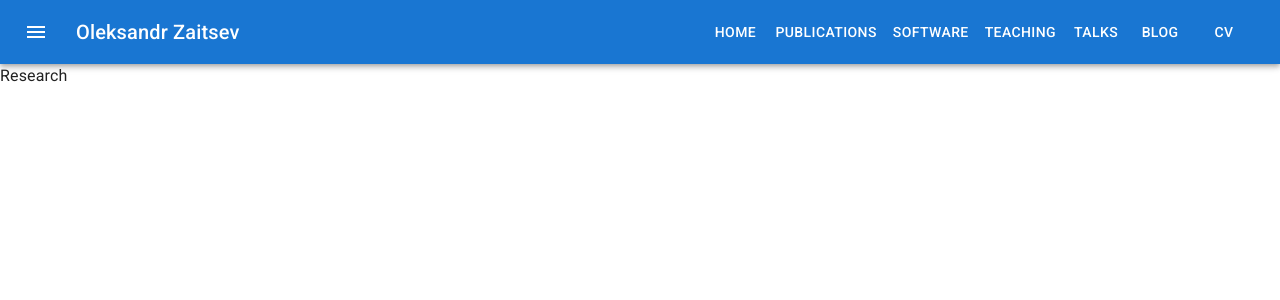
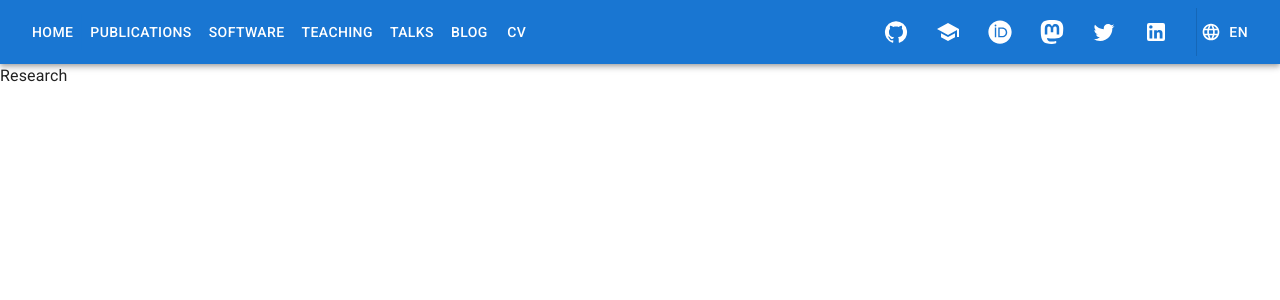
Before and after one commit to olekscode/oleks.fr, a React (Create React App) app: page / in a window 1280 px wide. Shown: the top 300 px of the page. Built offline with nearby package versions, Linux system fonts and the light colour scheme.

Commit message:
Added icons with links

```diff
--- a/src/components/Navigation/index.jsx
+++ b/src/components/Navigation/index.jsx
@@ -4,32 +4,81 @@
 import AppBar from '@mui/material/AppBar';
 import Box from '@mui/material/Box';
 import Toolbar from '@mui/material/Toolbar';
-import Typography from '@mui/material/Typography';
+import Divider from '@mui/material/Divider';
 import Button from '@mui/material/Button';
+import ButtonGroup from '@mui/material/ButtonGroup';
 import IconButton from '@mui/material/IconButton';
-import MenuIcon from '@mui/icons-material/Menu';
+import SvgIcon from '@mui/material/SvgIcon';
+
+import LanguageIcon from '@mui/icons-material/Language';
+import GitHubIcon from '@mui/icons-material/GitHub';
+import SchoolIcon from '@mui/icons-material/School';
+import TwitterIcon from '@mui/icons-material/Twitter';
+import LinkedInIcon from '@mui/icons-material/LinkedIn';
 
 import './style.css';
 import * as ROUTES from '../../constants/routes';
 
+
+const mastodonIcon = (
+  <SvgIcon>
+    {/* credit: icon from https://icons.getbootstrap.com/icons/mastodon/ */}
+    <svg
+      xmlns="http://www.w3.org/2000/svg"
+      fill="currentColor"
+      viewBox="0 0 16 16"
+      strokeWidth={1}
+      stroke="none"
+    >
+      <path
+        strokeLinecap="round"
+        strokeLinejoin="round"
+        d="M11.19 12.195c2.016-.24 3.77-1.475 3.99-2.603.348-1.778.32-4.339.32-4.339 0-3.47-2.286-4.488-2.286-4.488C12.062.238 10.083.017 8.027 0h-.05C5.92.017 3.942.238 2.79.765c0 0-2.285 1.017-2.285 4.488l-.002.662c-.004.64-.007 1.35.011 2.091.083 3.394.626 6.74 3.78 7.57 1.454.383 2.703.463 3.709.408 1.823-.1 2.847-.647 2.847-.647l-.06-1.317s-1.303.41-2.767.36c-1.45-.05-2.98-.156-3.215-1.928a3.614 3.614 0 0 1-.033-.496s1.424.346 3.228.428c1.103.05 2.137-.064 3.188-.189zm1.613-2.47H11.13v-4.08c0-.859-.364-1.295-1.091-1.295-.804 0-1.207.517-1.207 1.541v2.233H7.168V5.89c0-1.024-.403-1.541-1.207-1.541-.727 0-1.091.436-1.091 1.296v4.079H3.197V5.522c0-.859.22-1.541.66-2.046.456-.505 1.052-.764 1.793-.764.856 0 1.504.328 1.933.983L8 4.39l.417-.695c.429-.655 1.077-.983 1.934-.983.74 0 1.336.259 1.791.764.442.505.661 1.187.661 2.046v4.203z"
+      />
+    </svg>
+  </SvgIcon>
+);
+
+const orcidIcon = (
+  <SvgIcon>
+    {/* credit: Font Awesome Free 6.4.2 by @fontawesome - https://fontawesome.com License - https://fontawesome.com/license (Commercial License) Copyright 2023 Fonticons, Inc. */}
+    <svg
+      xmlns="http://www.w3.org/2000/svg"
+      fill="currentColor"
+      viewBox="0 0 512 512"
+      strokeWidth={1}
+      stroke="none"
+    >
+      <path
+        strokeLinecap="round"
+        strokeLinejoin="round"
+        d="M294.75 188.19h-45.92V342h47.47c67.62 0 83.12-51.34 83.12-76.91 0-41.64-26.54-76.9-84.67-76.9zM256 8C119 8 8 119 8 256s111 248 248 248 248-111 248-248S393 8 256 8zm-80.79 360.76h-29.84v-207.5h29.84zm-14.92-231.14a19.57 19.57 0 1 1 19.57-19.57 19.64 19.64 0 0 1-19.57 19.57zM300 369h-81V161.26h80.6c76.73 0 110.44 54.83 110.44 103.85C410 318.39 368.38 369 300 369z"
+      />
+    </svg>
+  </SvgIcon>
+);
+
+function socialIconButton(icon, url) {
+  return (
+    <IconButton
+      href={url}
+      size="large"
+      edge="start"
+      color="inherit"
+      aria-label="menu"
+      sx={{ mr: 2 }}
+    >
+      {icon}
+    </IconButton>
+  );
+}
 
 export default function Navigation() {
   return (
     <Box sx={{ flexGrow: 1 }}>
       <AppBar position="static">
         <Toolbar>
-          <IconButton
-            size="large"
-            edge="start"
-            color="inherit"
-            aria-label="menu"
-            sx={{ mr: 2 }}
-          >
-            <MenuIcon />
-          </IconButton>
-          <Typography variant="h6" component="div" sx={{ flexGrow: 1 }}>
-            Oleksandr Zaitsev
-          </Typography>
+          <ButtonGroup variant="text" aria-label="text button group" sx={{ flexGrow: 1 }}>
             <Button component={Link} to={ROUTES.LANDING} color="inherit">Home</Button>
             <Button component={Link} to={ROUTES.PUBLICATIONS} color="inherit">Publications</Button>
             <Button component={Link} to={ROUTES.SOFTWARE} color="inherit">Software</Button>
@@ -37,6 +86,20 @@
             <Button component={Link} to={ROUTES.TALKS} color="inherit">Talks</Button>
             <Button component={Link} to={ROUTES.BLOG} color="inherit">Blog</Button>
             <Button component={Link} to={ROUTES.CV} color="inherit">CV</Button>
+          </ButtonGroup>
+
+          <ButtonGroup variant="text" aria-label="icon button group">
+            {socialIconButton(<GitHubIcon/>, "https://github.com/olekscode")}
+            {socialIconButton(<SchoolIcon/>, "https://scholar.google.com/citations?user=slO6qqMAAAAJ")}
+            {socialIconButton(orcidIcon, "https://orcid.org/my-orcid?orcid=0000-0003-0267-2874")}
+            {socialIconButton(mastodonIcon, "https://mastodon.social/@oleks42")}
+            {socialIconButton(<TwitterIcon/>, "https://twitter.com/oleks42")}
+            {socialIconButton(<LinkedInIcon/>, "https://www.linkedin.com/in/-oleks/")}
+
+            <Divider orientation="vertical" flexItem />
+
+            <Button variant="text" color="inherit" startIcon={<LanguageIcon/>}>EN</Button>
+          </ButtonGroup>
         </Toolbar>
       </AppBar>
     </Box>
```
Lines whose indentation alone changed are shown as unchanged.
